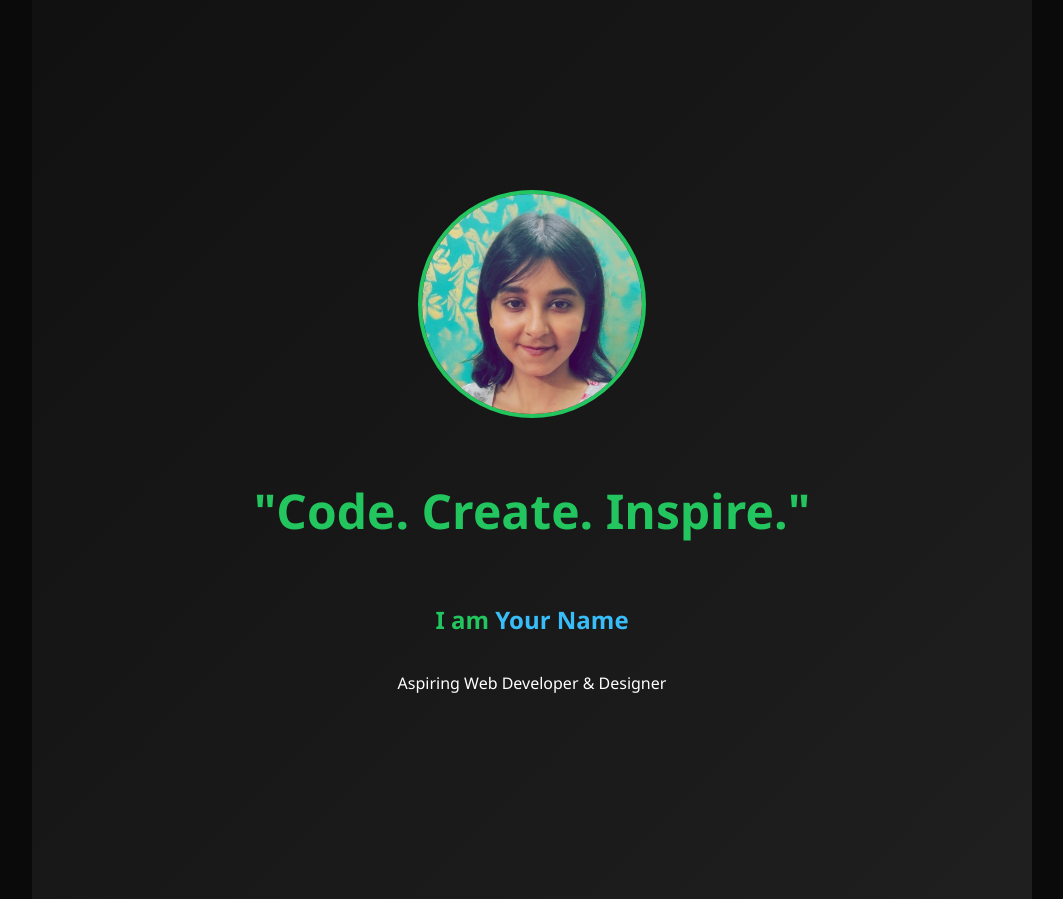
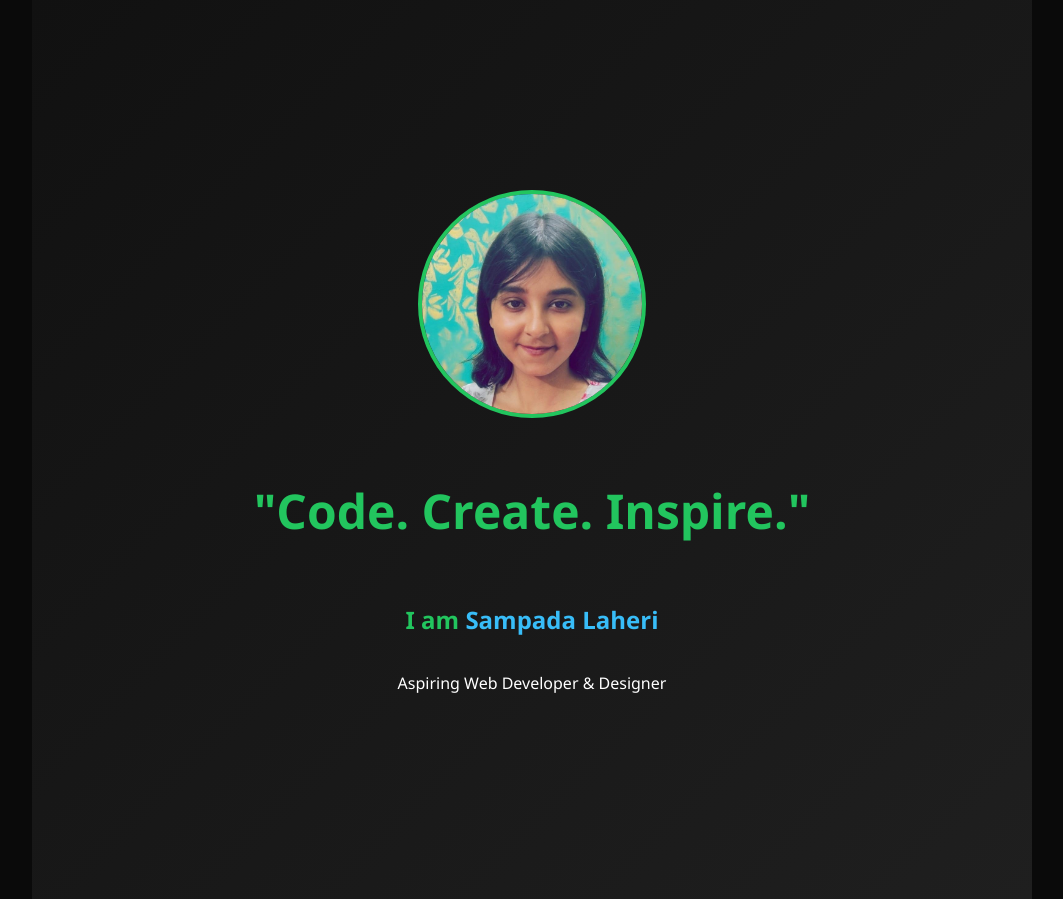
Before and after one commit to 25bcad57-sampada/sampada, a Flask app: page / in a window 1280 px wide. Shown: the top 899 px of the page, without its empty margins (108-1171 px from the left). Run offline with Flask 3, Linux system fonts and the light colour scheme.

Commit message:
fixed template + db errors

```diff
--- a/templates/index.html
+++ b/templates/index.html
@@ -12,7 +12,7 @@
   <img src="profile.jpg" alt="My Photo" class="profile-img">
 
   <h1>"Code. Create. Inspire."</h1>
-  <h2>I am <span>Your Name</span></h2>
+  <h2>I am <span>Sampada Laheri</span></h2>
   <p>Aspiring Web Developer & Designer</p>
 </section>
 
```
